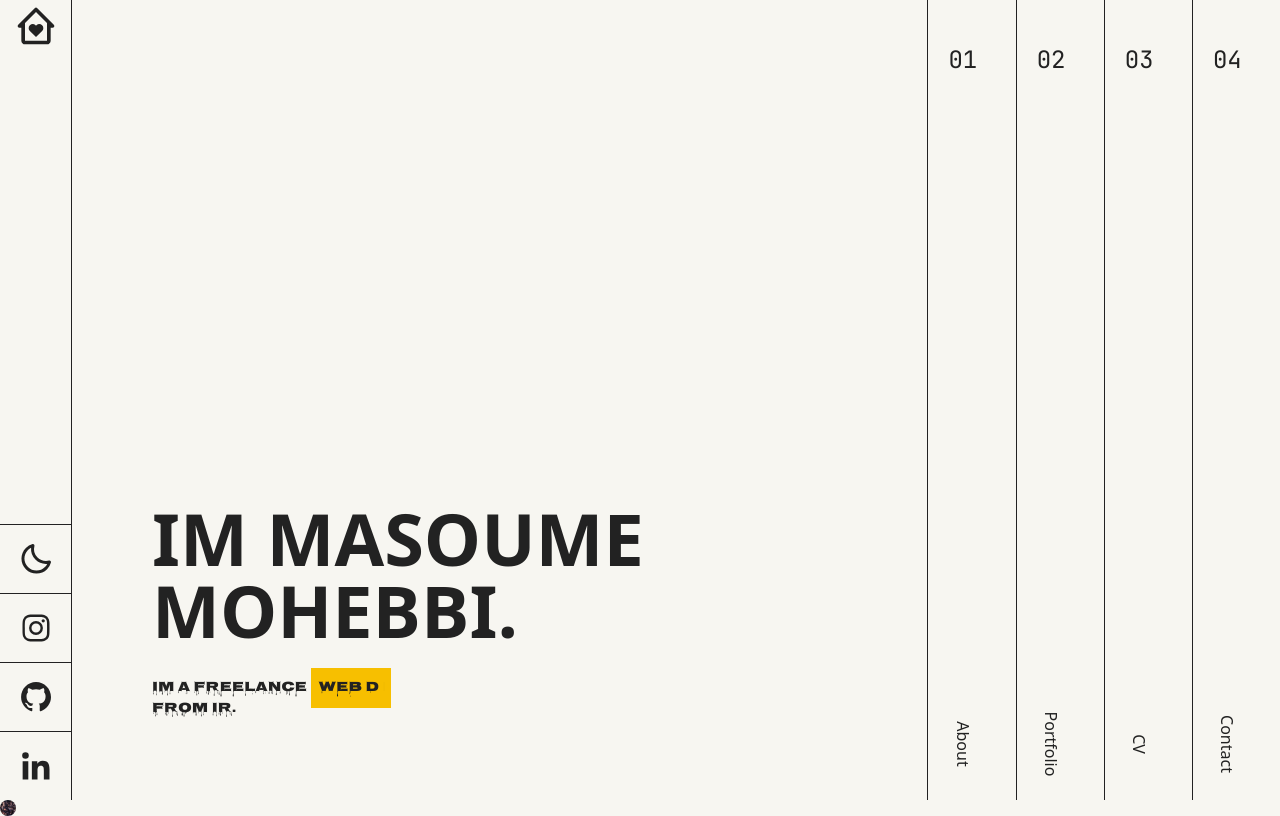
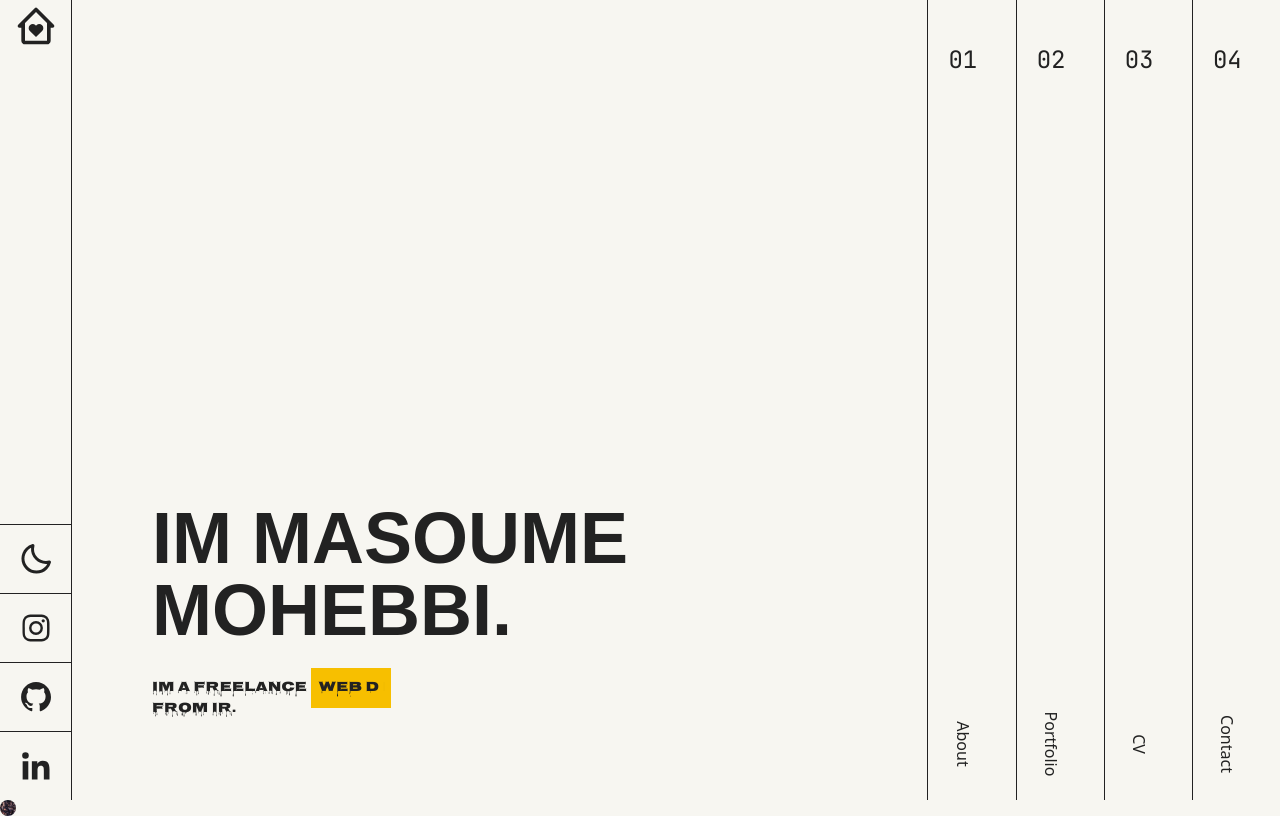
Before and after one commit to masoumehmohebbi/react-accordion-portfolio, a React (Vite) app: page / in a window 1280 px wide. Built offline with nearby package versions, Linux system fonts and the light colour scheme; a web font is replaced by a local one.

Commit message:
Added Montserrat-Font Family

```diff
--- a/tailwind.config.js
+++ b/tailwind.config.js
@@ -12,6 +12,7 @@ export default {
         jetbrains: ["JetBrains Mono", "monospace"],
         Londrina: ["Londrina Shadow", "cursive"],
         rubik: ["Nosifer", "cursive"],
+        Montserrat: ["Montserrat", "sans-serif"],
       },
     },
   },
```
